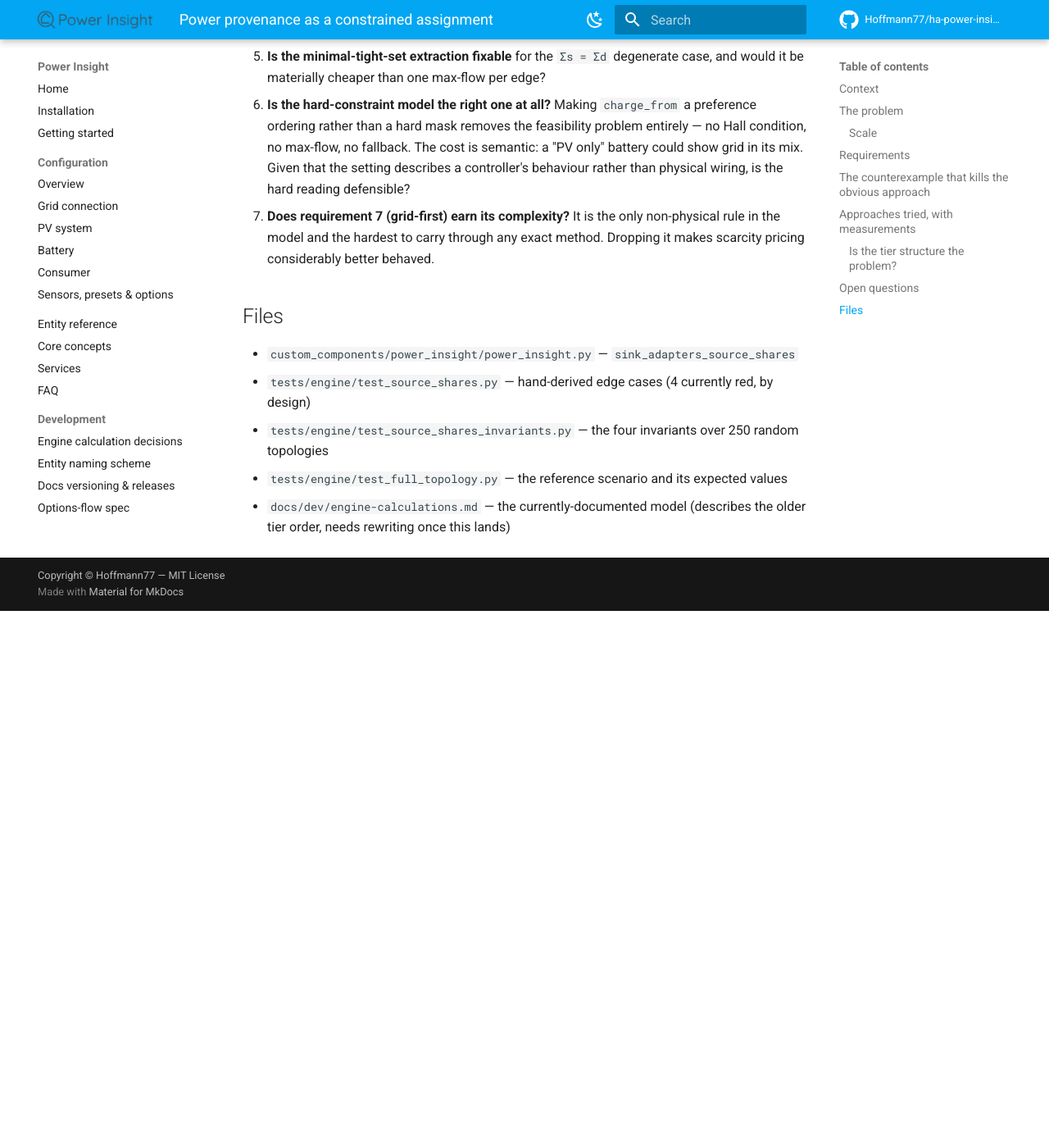
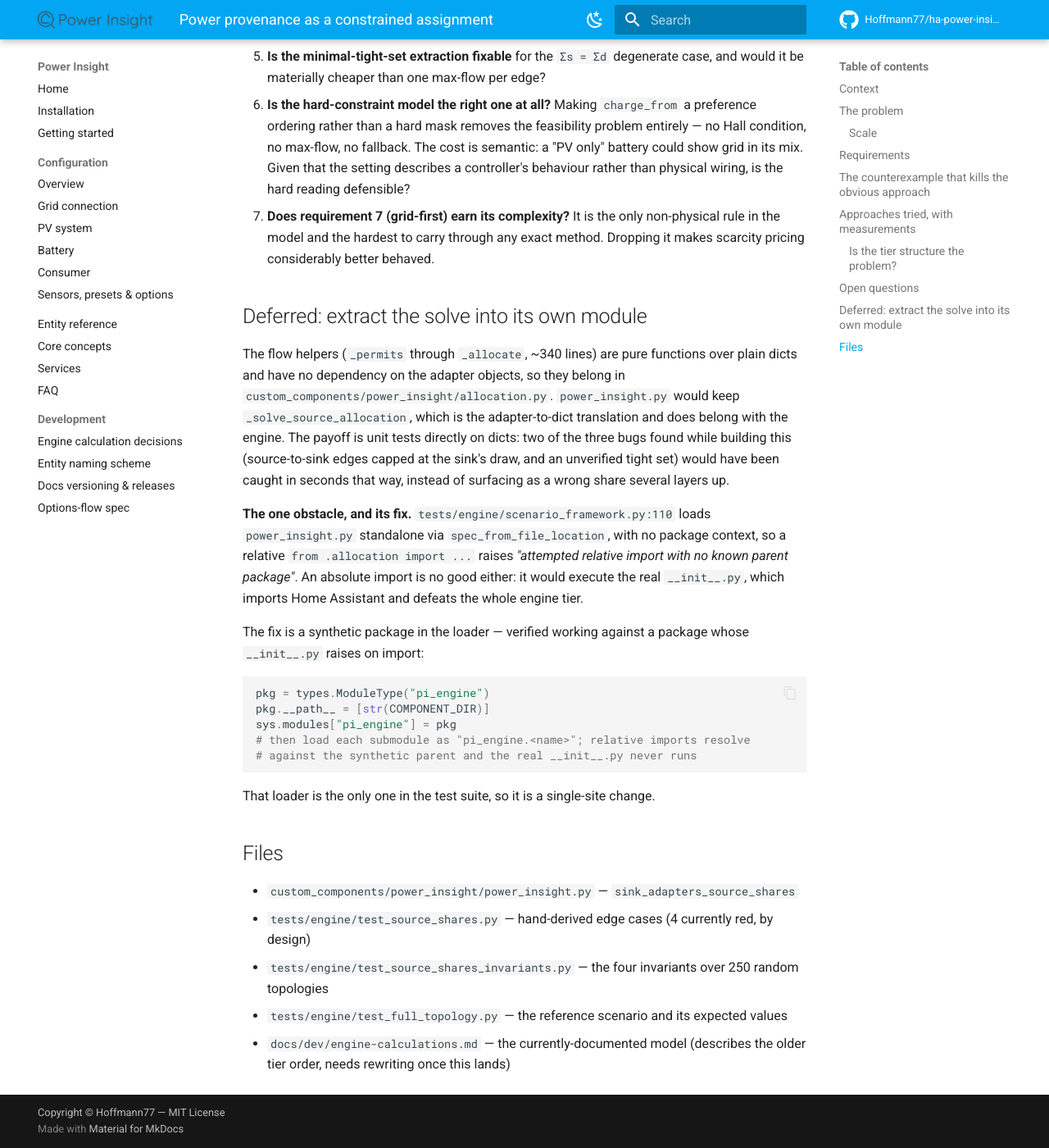
Before and after one commit to Hoffmann77/ha-power-insight, an MkDocs documentation site: the page built from docs/dev/source-share-allocation-problem.md, in a window 1280 px wide and 1400 px high, scrolled down 6096 px. Shown: the whole window at 82% size. Built offline with MkDocs 1.6.1 and Material for MkDocs 9.7.7, drawn with Linux system fonts in a browser that asks for light colours; comment, search, counter and statistics services are not loaded; the version menu is left out; before the commit the page ends 6841 px from its top, so only the background shows below that.

Commit message:
docs: record the deferred module extraction and its loading constraint
The flow helpers are pure functions over dicts and want their own module,
mainly so they can be unit-tested directly -- two of the three bugs found
while building the solve would have been caught that way.

Deferred, but the non-obvious part is written down: the engine tests load
power_insight.py standalone with no package context, so a relative import
raises, and an absolute one would pull in Home Assistant via the real
__init__.py. A synthetic package in the loader solves both; the approach
is verified and the loader is the only one in the suite.

Co-Authored-By: Claude Opus 5 <noreply@anthropic.com>
Claude-Session: https://claude.ai/code/session_01MDuDzk5xCtM5UZfyomxPet

````diff
--- a/docs/dev/source-share-allocation-problem.md
+++ b/docs/dev/source-share-allocation-problem.md
@@ -266,6 +266,37 @@ Median 2 iterations; only the degenerate cases hit the 200-iteration cap.
    non-physical rule in the model and the hardest to carry through any exact
    method. Dropping it makes scarcity pricing considerably better behaved.
 
+## Deferred: extract the solve into its own module
+
+The flow helpers (`_permits` through `_allocate`, ~340 lines) are pure functions
+over plain dicts and have no dependency on the adapter objects, so they belong in
+`custom_components/power_insight/allocation.py`. `power_insight.py` would keep
+`_solve_source_allocation`, which is the adapter-to-dict translation and does
+belong with the engine. The payoff is unit tests directly on dicts: two of the
+three bugs found while building this (source-to-sink edges capped at the sink's
+draw, and an unverified tight set) would have been caught in seconds that way,
+instead of surfacing as a wrong share several layers up.
+
+**The one obstacle, and its fix.** `tests/engine/scenario_framework.py:110` loads
+`power_insight.py` standalone via `spec_from_file_location`, with no package
+context, so a relative `from .allocation import ...` raises *"attempted relative
+import with no known parent package"*. An absolute import is no good either: it
+would execute the real `__init__.py`, which imports Home Assistant and defeats
+the whole engine tier.
+
+The fix is a synthetic package in the loader — verified working against a package
+whose `__init__.py` raises on import:
+
+```python
+pkg = types.ModuleType("pi_engine")
+pkg.__path__ = [str(COMPONENT_DIR)]
+sys.modules["pi_engine"] = pkg
+# then load each submodule as "pi_engine.<name>"; relative imports resolve
+# against the synthetic parent and the real __init__.py never runs
+```
+
+That loader is the only one in the test suite, so it is a single-site change.
+
 ## Files
 
 - `custom_components/power_insight/power_insight.py` — `sink_adapters_source_shares`
````
